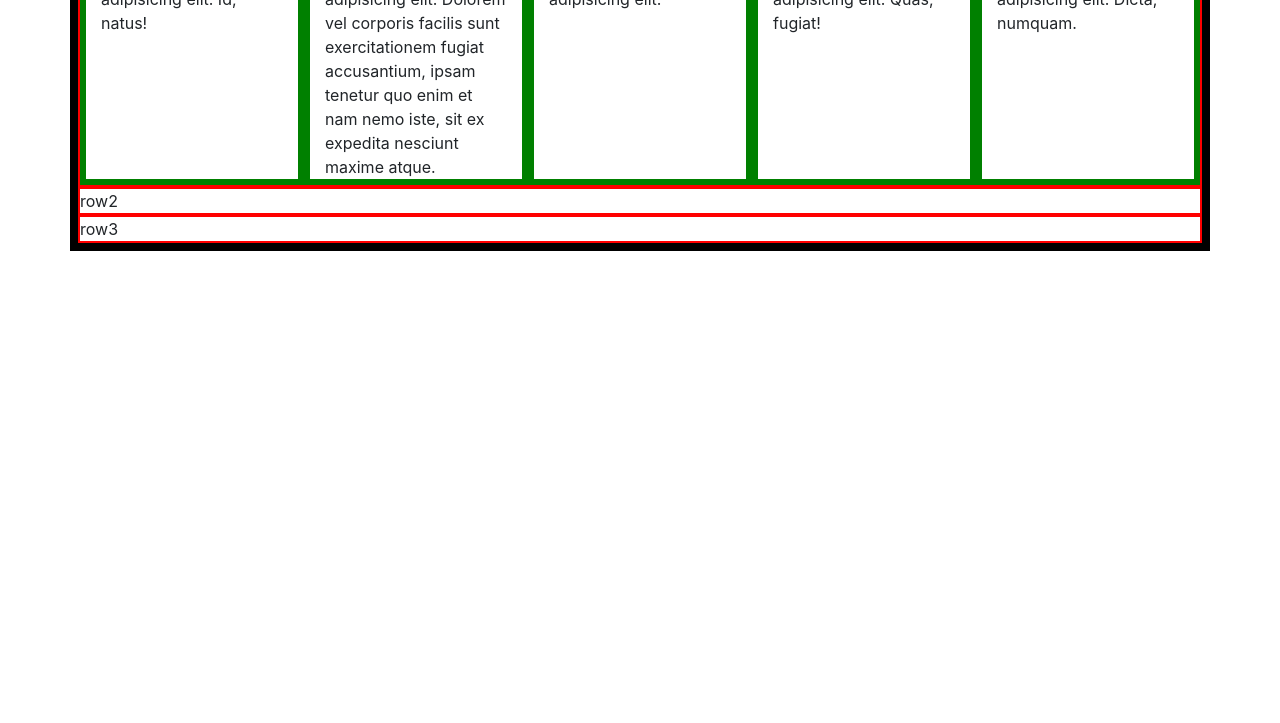
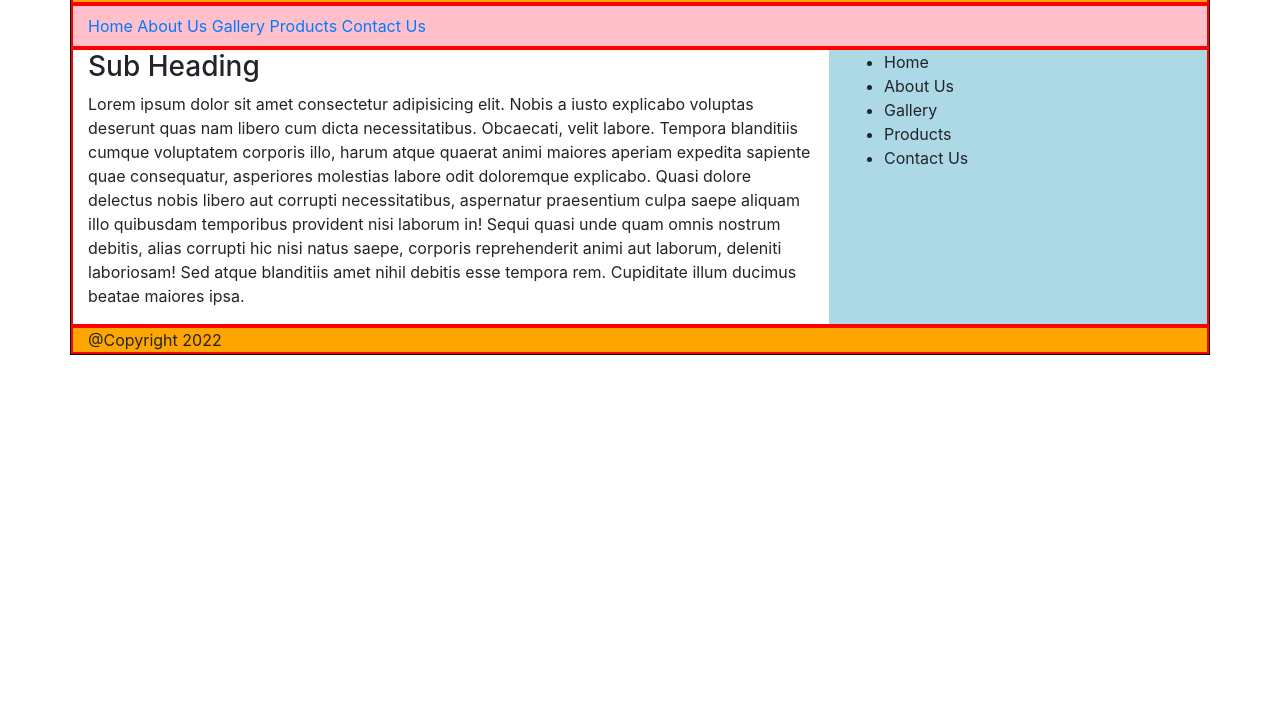
Before and after one commit to anubhab5/learn-bootstrap, a website: page index.html in a window 1280 px wide. Shown: the part 77-800 px from the top of the page. Drawn offline with nearby package versions, Linux system fonts and the light colour scheme.

Commit message:
Basic Website Layout in less than 5minutes

```diff
--- a/css/style.css
+++ b/css/style.css
@@ -1,12 +1,69 @@
 .container {
-    border: 8px solid black;
+    border: 1px solid black;
 }
 
 .row {
     border: 2px solid red;
 }
 
-.col-md {
+.col-md,
+.col-1,
+.col-2,
+.col-3,
+.col-4,
+.col-5,
+.col-6,
+.col-7,
+.col-8,
+.col-9,
+.col-10,
+.col-11,
+.col-12 {
     border: solid 6px green;
-    ;
 }
+
+body {
+    /* background-color: gray; */
+}
+
+#header {
+    background-color: orange;
+    padding         : 10px 0;
+}
+
+#menu {
+    background-color: pink;
+}
+
+#menu ul {
+    list-style: none;
+    padding   : 8px 0px;
+    margin    : 0;
+}
+
+#menu ul li {
+    display: inline-block;
+
+}
+
+#content {
+    background-color: white;
+}
+
+#sidebar {
+    background-color: lightblue;
+}
+
+#footer {
+    background-color: orange;
+}
+
+
+.pink {
+    background-color: pink;
+}
+
+.blue {
+    background-color: blue;
+    color           : rgb(148, 141, 141);
+}
--- a/index.html
+++ b/index.html
@@ -13,25 +13,61 @@
     <body>
 
         <div class="container">
-            <div class="row ">
-                <div class="col-md">Lorem ipsum dolor sit amet, consectetur
-                    adipisicing elit. Id, natus!</div>
-                <div class="col-md">Lorem ipsum dolor sit amet consectetur
-                    adipisicing elit. Dolorem vel corporis facilis sunt
-                    exercitationem fugiat accusantium, ipsam tenetur quo enim et
-                    nam nemo iste, sit ex expedita nesciunt maxime atque.</div>
-                <div class="col-md">Lorem ipsum dolor sit amet consectetur
-                    adipisicing elit.</div>
-                <div class="col-md">Lorem ipsum dolor sit amet consectetur
-                    adipisicing elit. Quas, fugiat!</div>
-                <div class="col-md">Lorem ipsum dolor sit amet consectetur
-                    adipisicing elit. Dicta, numquam.</div>
+            <div class="row " id="header">
+                <div class="col">
+                    <h1>Website Name</h1>
+                </div>
+            </div>
+            <div class="row" id="menu">
+                <div class="col">
+                    <nav>
+                        <ul>
+                            <li><a href="">Home</a></li>
+                            <li><a href="">About Us</a></li>
+                            <li><a href="">Gallery</a></li>
+                            <li><a href="">Products</a></li>
+                            <li><a href="">Contact Us</a></li>
+                        </ul>
+                    </nav>
+                </div>
             </div>
             <div class="row">
-                row2
+                <div class="col-md-8" id="content">
+                    <h3>Sub Heading</h3>
+                    <p>
+                        Lorem ipsum dolor sit amet consectetur adipisicing elit.
+                        Nobis a iusto explicabo voluptas deserunt quas nam
+                        libero cum dicta necessitatibus. Obcaecati, velit
+                        labore. Tempora blanditiis cumque voluptatem corporis
+                        illo, harum atque quaerat animi maiores aperiam expedita
+                        sapiente quae consequatur, asperiores molestias labore
+                        odit doloremque explicabo. Quasi dolore delectus nobis
+                        libero aut corrupti necessitatibus, aspernatur
+                        praesentium culpa saepe aliquam illo quibusdam
+                        temporibus provident nisi laborum in! Sequi quasi unde
+                        quam omnis nostrum debitis, alias corrupti hic nisi
+                        natus saepe, corporis reprehenderit animi aut laborum,
+                        deleniti laboriosam! Sed atque blanditiis amet nihil
+                        debitis esse tempora rem. Cupiditate illum ducimus
+                        beatae maiores ipsa.
+                    </p>
+                </div>
+                <div class="col-md-4" id="sidebar">
+                    <nav>
+                        <ul>
+                            <li>Home</li>
+                            <li>About Us</li>
+                            <li>Gallery</li>
+                            <li>Products</li>
+                            <li>Contact Us</li>
+                        </ul>
+                    </nav>
+                </div>
             </div>
-            <div class="row">
-                row3
+            <div class="row" id="footer">
+                <div class="col">
+                    @Copyright 2022
+                </div>
             </div>
         </div>
 
```
Also changed, not shown: notes.txt (added).
